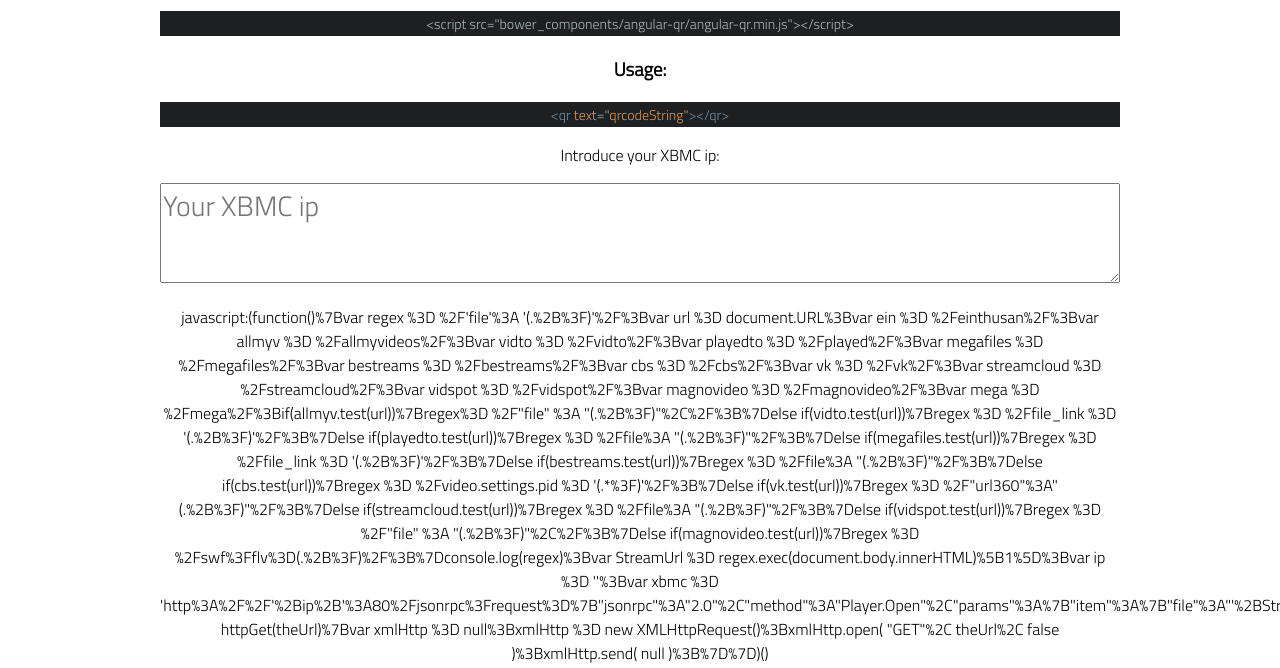
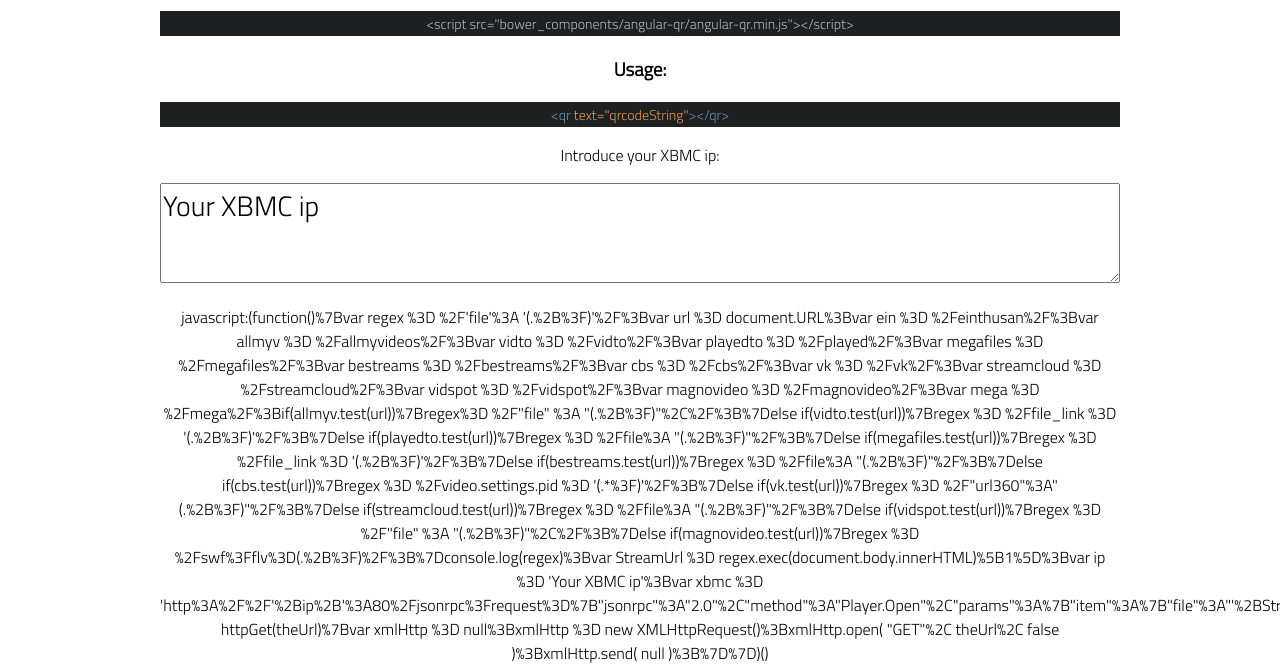
Before and after one commit to adrianmugnoz/raspicast, a plain HTML site: page index.html in a window 1280 px wide. Shown: the part 325-993 px from the top of the page. Drawn offline with nearby package versions, Linux system fonts and the light colour scheme; some packages are replaced by stand-ins of ours; a script that the page names is missing; a web font is replaced by a local one.

Commit message:
Update index.html

```diff
--- a/index.html
+++ b/index.html
@@ -285,7 +285,7 @@
 angular.module('adaptiveApp', ['ja.qr']).
 
 controller('AdaptiveCtrl', function ($scope) {
-  $scope.qrcodeString = 'YOUR TEXT TO ENCODE';
+  $scope.xbmcIP = 'Your XBMC ip';
   $scope.size = 250;
   $scope.correctionLevel = '';
   $scope.typeNumber = 0;
```
